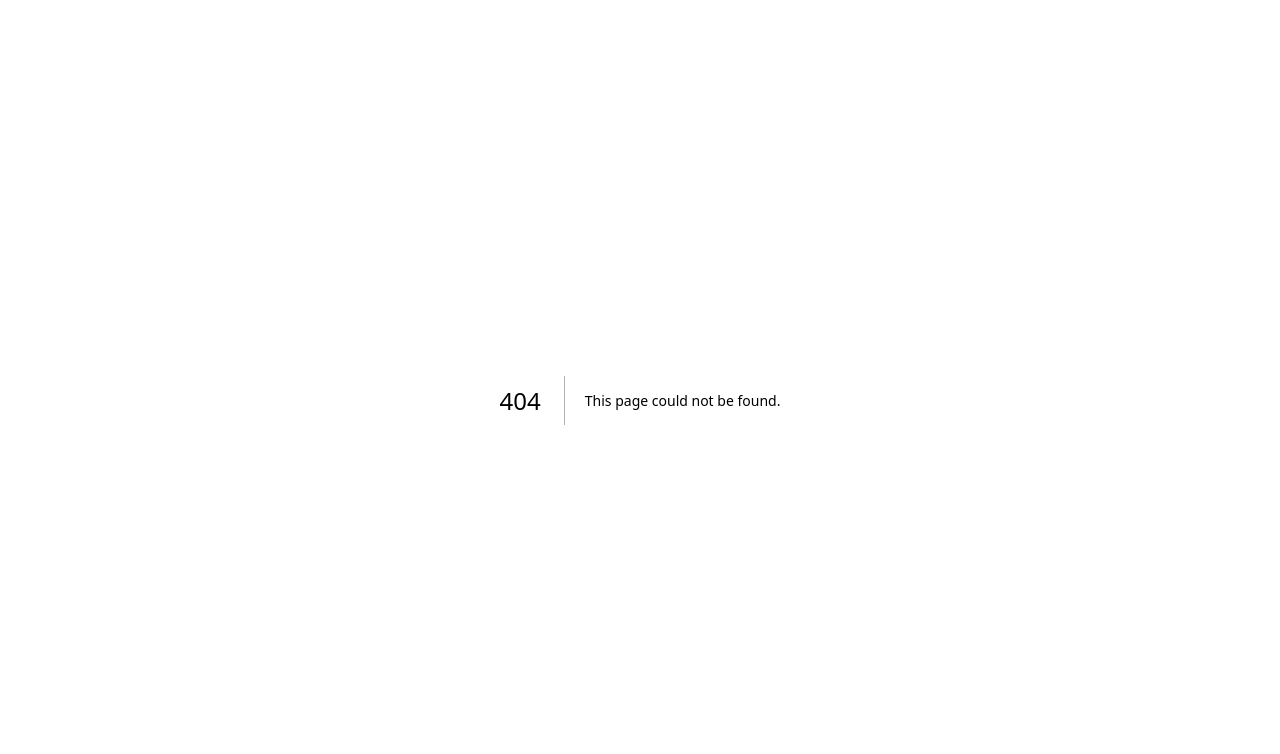
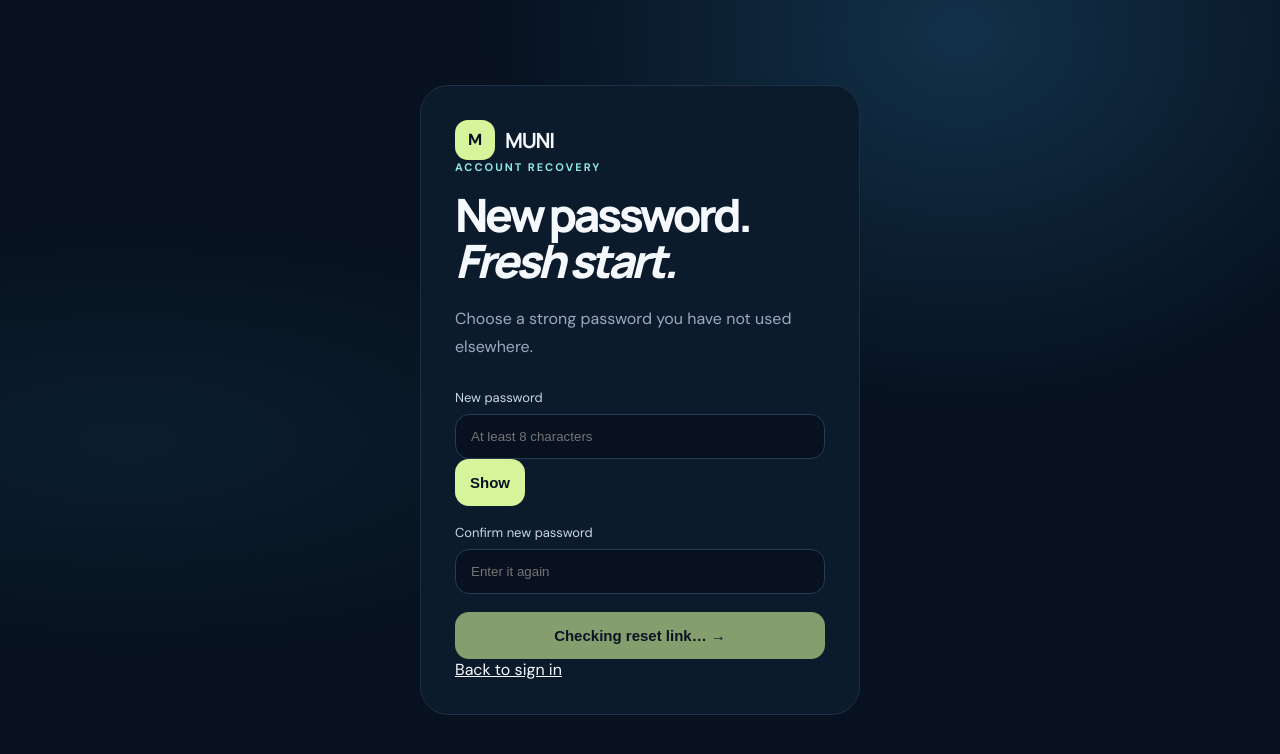
Before and after one commit to azuleermenu-dot/MUNI-WEBAPP, a Next.js app in the folder apps/web/: page /reset-password in a window 1280 px wide. Before the commit this address had no page. Shown: the top 754 px of the page. Built offline with nearby package versions, Linux system fonts and the light colour scheme; no server answers.

Commit message:
feat(auth): add password reset flow

```diff
--- /dev/null
+++ b/apps/web/app/reset-password/page.tsx
@@ -0,0 +1,12 @@
+'use client';
+
+import Link from 'next/link';
+import { FormEvent, useEffect, useState } from 'react';
+import { createClient } from '../../lib/supabase/browser';
+
+export default function ResetPassword(){
+ const [password,setPassword]=useState('');const [confirm,setConfirm]=useState('');const [show,setShow]=useState(false);const [ready,setReady]=useState(false);const [busy,setBusy]=useState(false);const [error,setError]=useState('');const [done,setDone]=useState(false);
+ useEffect(()=>{const supabase=createClient();const {data:listener}=supabase.auth.onAuthStateChange((event)=>{if(event==='PASSWORD_RECOVERY'||event==='SIGNED_IN')setReady(true);});supabase.auth.getSession().then(({data})=>{if(data.session)setReady(true);});const timer=window.setTimeout(()=>setReady(v=>v),1200);return()=>{listener.subscription.unsubscribe();window.clearTimeout(timer);};},[]);
+ async function submit(e:FormEvent<HTMLFormElement>){e.preventDefault();setError('');if(password.length<8){setError('Use at least 8 characters.');return;}if(password!==confirm){setError('Those passwords do not match.');return;}setBusy(true);try{const {error}=await createClient().auth.updateUser({password});if(error)throw error;setDone(true);setTimeout(()=>window.location.assign('/dashboard'),1800);}catch{setError('This reset link may have expired. Request a new one and try again.');}finally{setBusy(false);}}
+ return <main className="auth auth-background"><section className="auth-card auth-card-modern"><Link href="/" className="brand"><span>M</span><strong>MUNI</strong></Link><div className="auth-intro"><p className="eyebrow">ACCOUNT RECOVERY</p><h1>New password.<br/><em>Fresh start.</em></h1><p className="muted">Choose a strong password you have not used elsewhere.</p></div>{done?<p role="status" className="auth-message success">Password updated. Taking you to your workspace…</p>:<form className="auth-form-modern" onSubmit={submit}><label>New password<span className="password-field"><input type={show?'text':'password'} autoComplete="new-password" minLength={8} maxLength={128} required value={password} onChange={e=>setPassword(e.target.value)} placeholder="At least 8 characters"/><button type="button" className="password-toggle" onClick={()=>setShow(v=>!v)}>{show?'Hide':'Show'}</button></span></label><label>Confirm new password<input type={show?'text':'password'} autoComplete="new-password" minLength={8} maxLength={128} required value={confirm} onChange={e=>setConfirm(e.target.value)} placeholder="Enter it again"/></label>{error&&<p role="alert" className="auth-message error">{error}</p>}<button className="auth-submit" disabled={busy||!ready} type="submit">{busy?'Updating password…':!ready?'Checking reset link…':'Update password'} <span aria-hidden="true">→</span></button></form>}<Link className="auth-secondary" href="/login">Back to sign in</Link></section></main>;
+}
```
